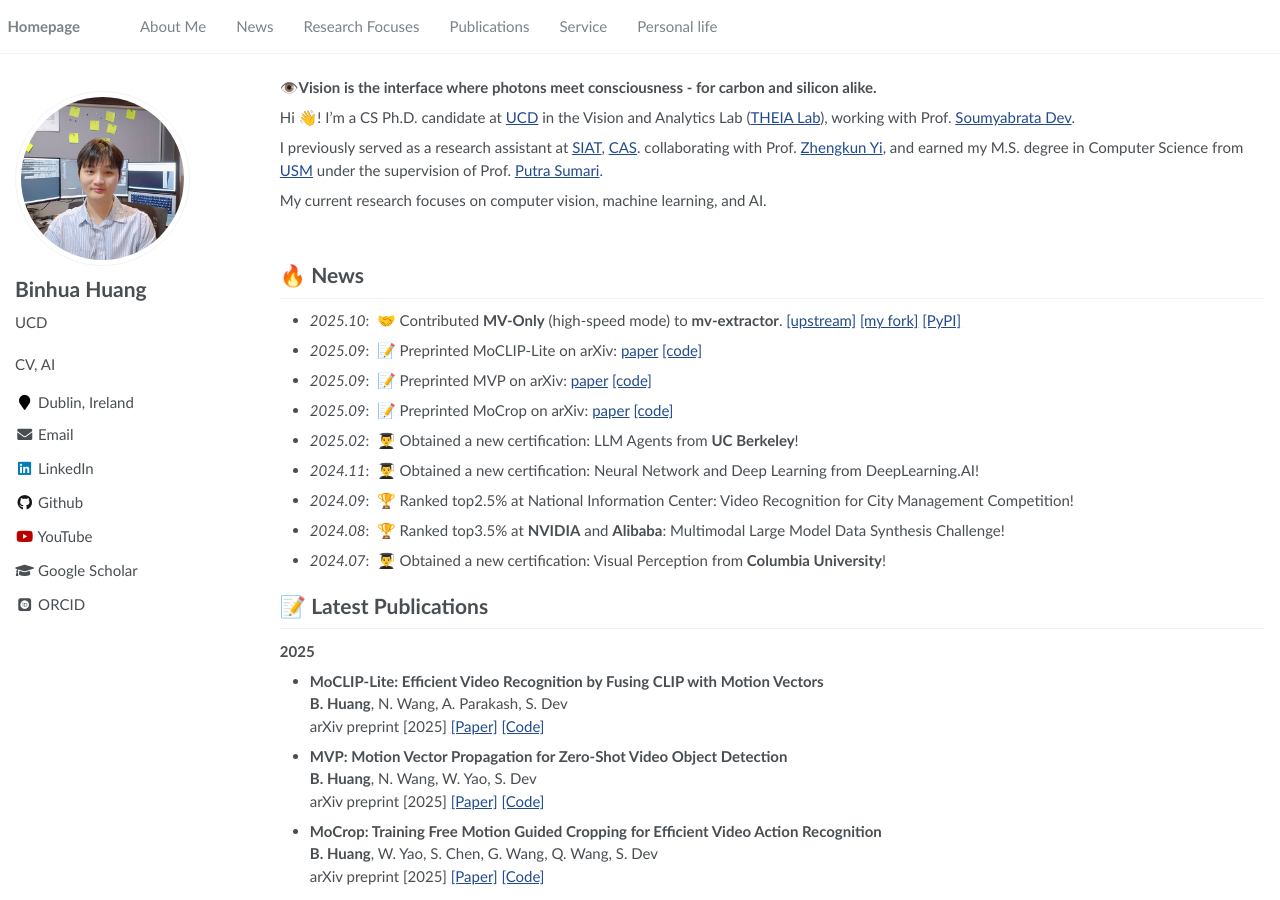
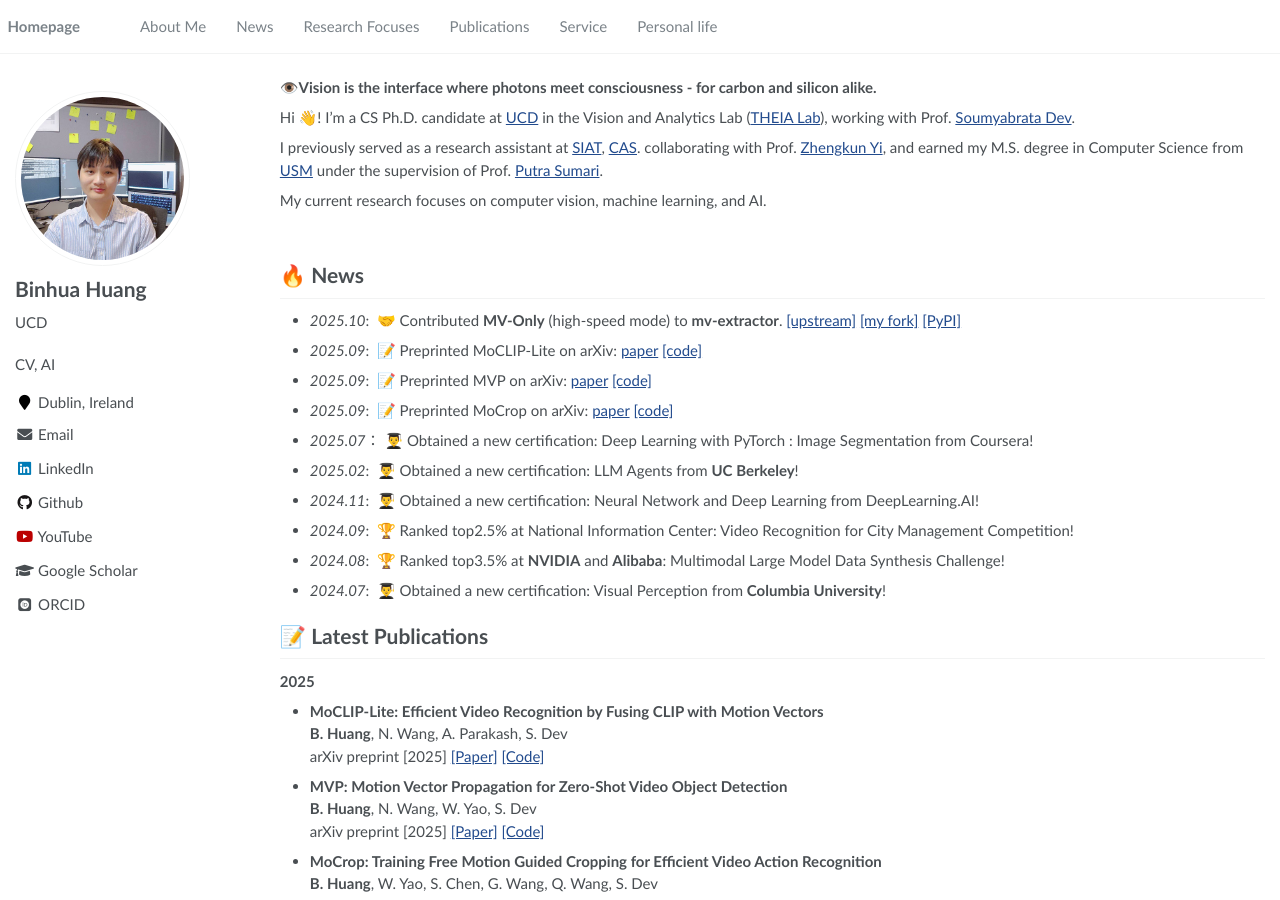
Before and after one commit to microa/microa.github.io, a Jekyll site: the page built from _pages/about.md, in a window 1280 px wide and 900 px high. Built offline with Jekyll 4.4.1, drawn with Linux system fonts in a browser that asks for light colours; some web fonts are replaced.

Commit message:
Add certification for Deep Learning with PyTorch

```diff
--- a/_pages/about.md
+++ b/_pages/about.md
@@ -39,6 +39,7 @@ My current research focuses on computer vision, machine learning, and AI.
 - *2025.09*: &nbsp;📝 Preprinted MoCLIP-Lite on arXiv: [paper](https://arxiv.org/abs/2509.17084) [[code]](https://github.com/microa/MoCLIP-Lite)
 - *2025.09*: &nbsp;📝 Preprinted MVP on arXiv: [paper](https://arxiv.org/abs/2509.18388) [[code]](https://github.com/microa/MVP)
 - *2025.09*: &nbsp;📝 Preprinted MoCrop on arXiv: [paper](https://arxiv.org/abs/2509.18473) [[code]](https://github.com/microa/MoCrop)
+- *2025.07*：&nbsp;👨‍🎓 Obtained a new certification: Deep Learning with PyTorch : Image Segmentation from Coursera!
 - *2025.02*: &nbsp;👨‍🎓 Obtained a new certification: LLM Agents from **UC Berkeley**!
 - *2024.11*: &nbsp;👨‍🎓 Obtained a new certification: Neural Network and Deep Learning from DeepLearning.AI!
 - *2024.09*: &nbsp;🏆 Ranked top2.5%<!--13/523--> at National Information Center: Video Recognition for City Management Competition!
```
